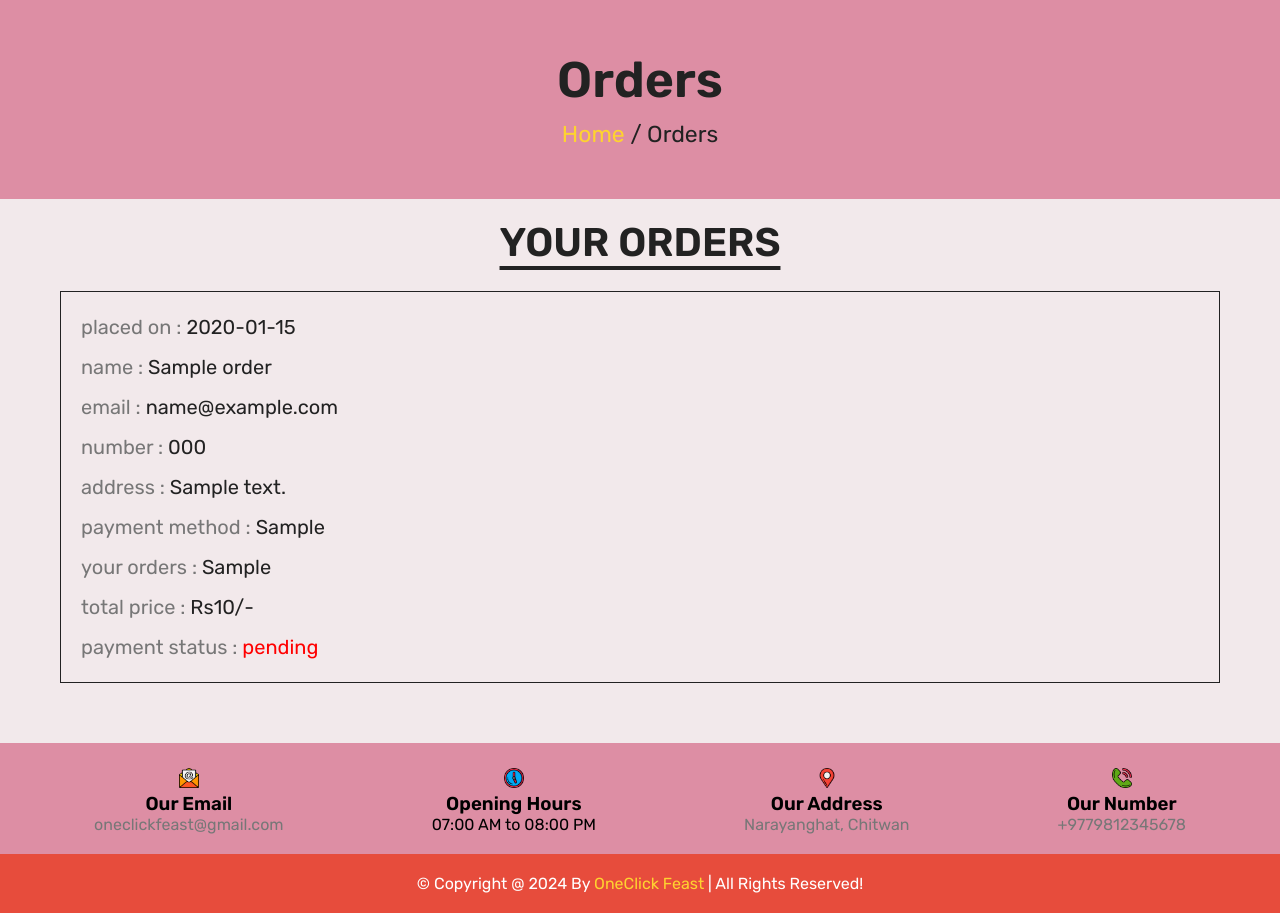
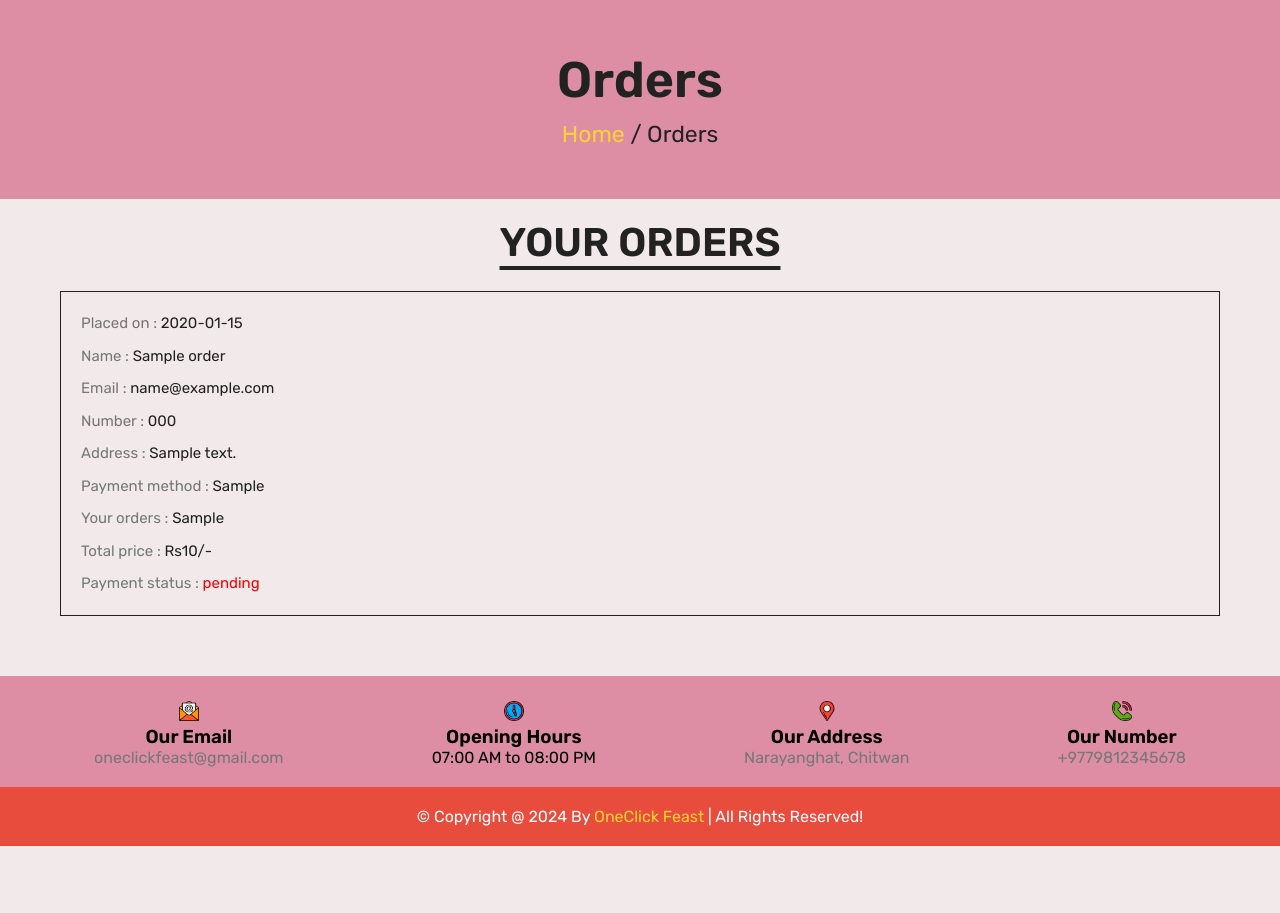
Before and after one commit to theprakriti/oneclickfeast, a PHP site: page /oneclickfeast1/orders.php in a window 1280 px wide. Shown: the part 71-984 px from the top of the page. After the commit the page ends 917 px from the top, so only its background shows below. Run offline with PHP 8.4, Linux system fonts and the light colour scheme; the visitor is signed in with stand-in values (Sample User, id 1); tables that the repository leaves empty hold one stand-in row (values such as "Sample post"); some libraries are stand-ins or nearby versions.

Commit message:
corrected

```diff
--- a/css/style.css
+++ b/css/style.css
@@ -770,7 +770,7 @@ body{
 .orders .box-container{
    display: flex;
    flex-wrap: wrap;
-   gap:1.5rem;
+   gap:1rem;
    align-items: flex-start;
 }
 
@@ -783,7 +783,7 @@ body{
 .orders .box-container .box p{
    line-height: 1.5;
    margin:1rem 0;
-   font-size: 2rem;
+   font-size: 1.5rem;
    color:var(--light-color);
 }
 
@@ -1050,11 +1050,9 @@ body{
 
 .credit span{
    color:var(--yellow);
-}  */
+}
 
-
-
-
+/*
 .loader{
    position: fixed;
    top:0; left:0; right:0; bottom: 0;
@@ -1067,7 +1065,7 @@ body{
 
 .loader img{
    height: 25rem;
-}
+} */
 
 
 
--- a/orders.php
+++ b/orders.php
@@ -55,15 +55,15 @@ if(isset($_SESSION['user_id'])){
             while($fetch_orders = $select_orders->fetch(PDO::FETCH_ASSOC)){
    ?>
    <div class="box">
-      <p>placed on : <span><?= $fetch_orders['placed_on']; ?></span></p>
-      <p>name : <span><?= $fetch_orders['name']; ?></span></p>
-      <p>email : <span><?= $fetch_orders['email']; ?></span></p>
-      <p>number : <span><?= $fetch_orders['number']; ?></span></p>
-      <p>address : <span><?= $fetch_orders['address']; ?></span></p>
-      <p>payment method : <span><?= $fetch_orders['method']; ?></span></p>
-      <p>your orders : <span><?= $fetch_orders['total_products']; ?></span></p>
-      <p>total price : <span>Rs<?= $fetch_orders['total_price']; ?>/-</span></p>
-      <p> payment status : <span style="color:<?php if($fetch_orders['payment_status'] == 'pending'){ echo 'red'; }else{ echo 'green'; }; ?>"><?= $fetch_orders['payment_status']; ?></span> </p>
+      <p>Placed on : <span><?= $fetch_orders['placed_on']; ?></span></p>
+      <p>Name : <span><?= $fetch_orders['name']; ?></span></p>
+      <p>Email : <span><?= $fetch_orders['email']; ?></span></p>
+      <p>Number : <span><?= $fetch_orders['number']; ?></span></p>
+      <p>Address : <span><?= $fetch_orders['address']; ?></span></p>
+      <p>Payment method : <span><?= $fetch_orders['method']; ?></span></p>
+      <p>Your orders : <span><?= $fetch_orders['total_products']; ?></span></p>
+      <p>Total price : <span>Rs<?= $fetch_orders['total_price']; ?>/-</span></p>
+      <p> Payment status : <span style="color:<?php if($fetch_orders['payment_status'] == 'pending'){ echo 'red'; }else{ echo 'green'; }; ?>"><?= $fetch_orders['payment_status']; ?></span> </p>
    </div>
    <?php
       }
```
Also changed, not shown: home.php (+3 -7 lines).
